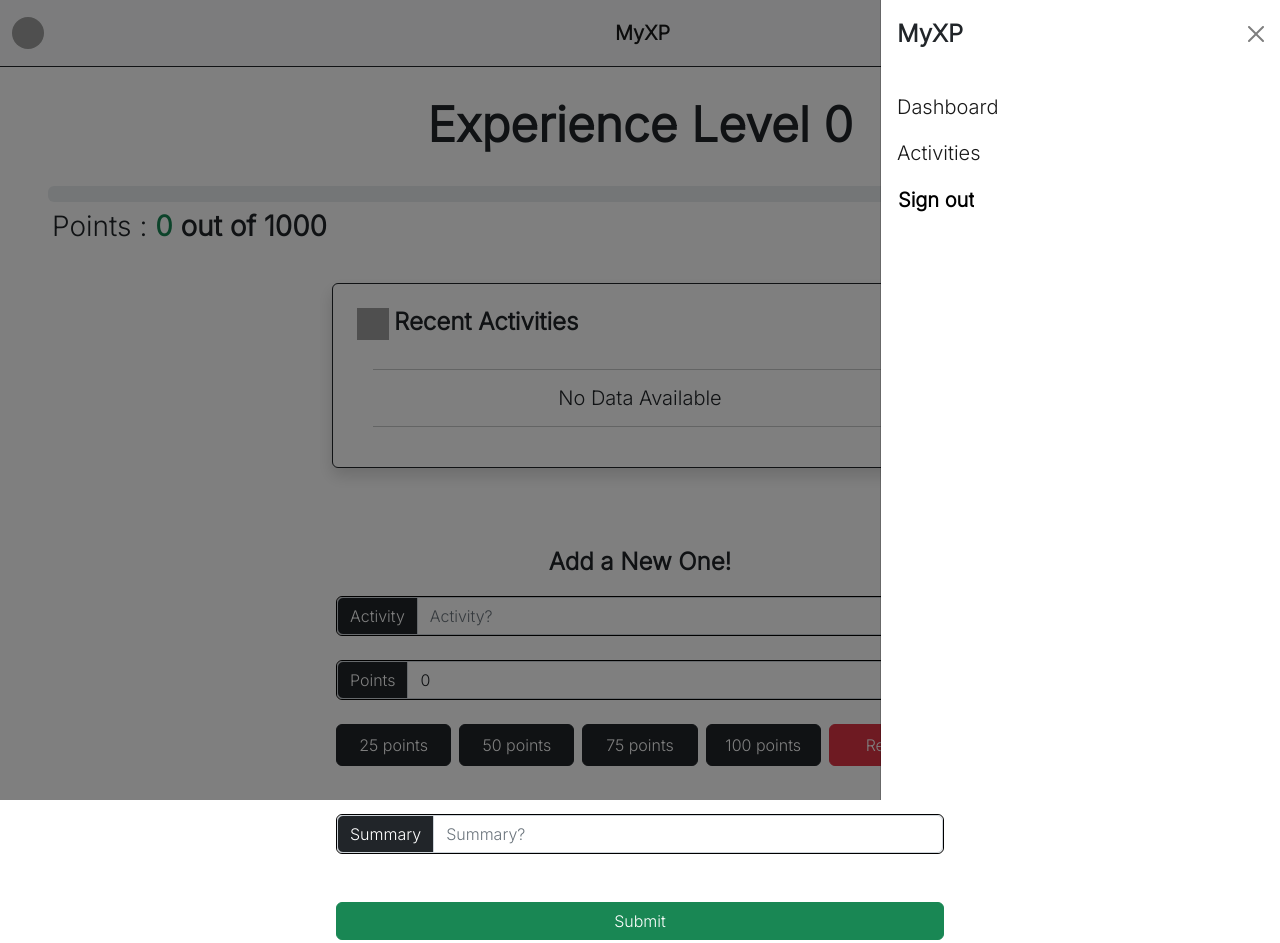
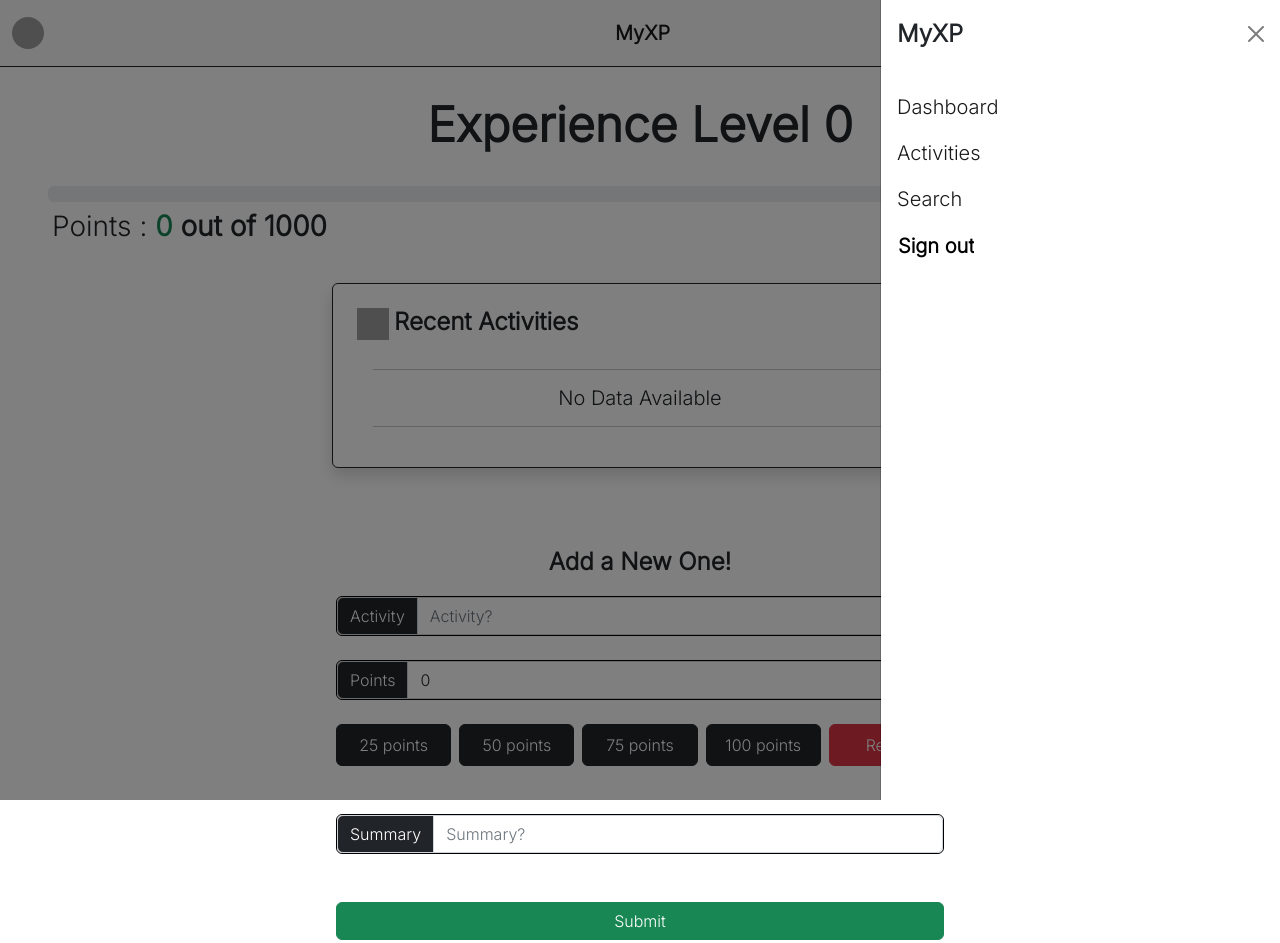
Before and after one commit to Akosovski/MyXP, a Django app: page / in a window 1280 px wide, after a click that opens the changed part. Shown: the top 943 px of the page. Run offline with Django 4.2, Linux system fonts and the light colour scheme; a user stored in the database is signed in; data that the repository does not hold is empty; grey boxes are pictures that could not be loaded.

Commit message:
Minor Navbar Rework

```diff
--- a/progression/views.py
+++ b/progression/views.py
@@ -77,7 +77,7 @@ def activity_list(request):
     return render(request, 'progression/activity_list.html', context)
 
 @login_required(login_url = '/authentication/login')
-def search_activity(request, id):
+def search_activity(request):
     activities = Activity.objects.all()
     context = {
         'activities': activities
--- a/templates/partials/_navbar.html
+++ b/templates/partials/_navbar.html
@@ -21,6 +21,10 @@
             <a class="nav-link active fs-5" aria-current="page" href="{% url 'activity-list' %}">Activities</a>
           </li>
 
+          <li class="nav-item">
+            <a class="nav-link active fs-5" aria-current="page" href="{% url 'search-activity' %}">Search</a>
+          </li>
+
           <form action="{% url 'logout' %}" method="POST">
             {% csrf_token %}
             <input class="nav-link btn btn-link fw-bold fs-5" type="submit" value="Sign out" style="color: black">
```
Also changed, not shown: templates/progression/search_activity.html (+18 -0 lines).
